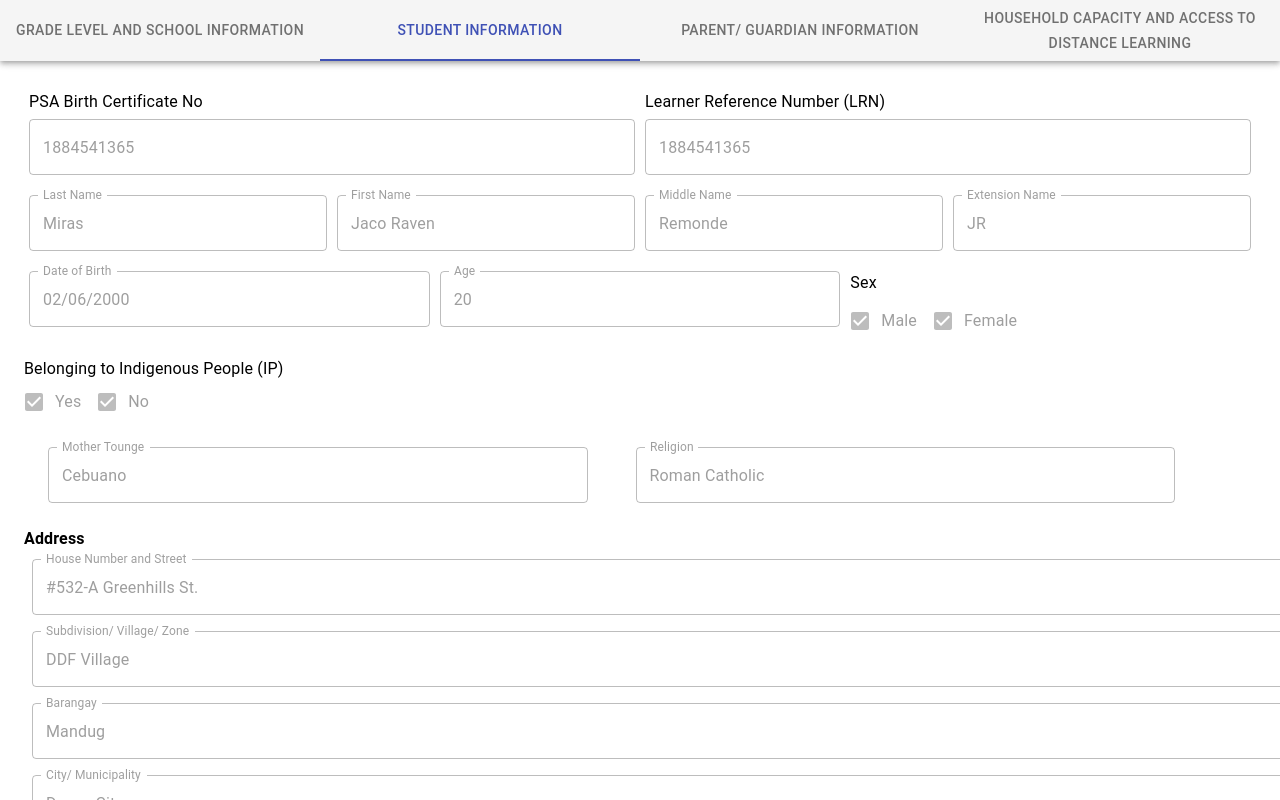
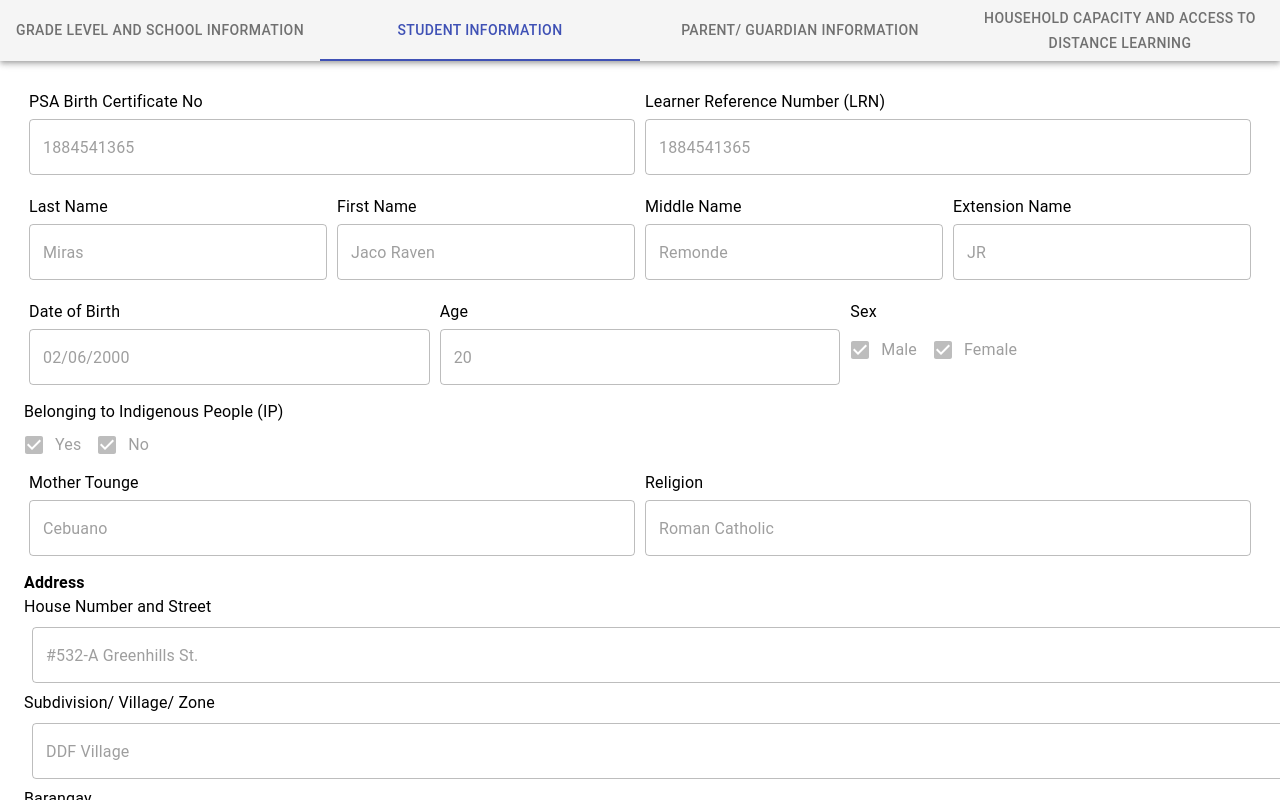
Before and after one commit to nonsense00027/dorshs, a React (Create React App) app: page / in a window 1280 px wide. Both pictures are taken after a click on the tab "STUDENT INFORMATION". Shown: the top 800 px of the page. Built offline with nearby package versions, Linux system fonts and the light colour scheme.

Commit message:
Dashboard completed

```diff
--- a/src/pages/Student/Dashboard/ParentInfo.js
+++ b/src/pages/Student/Dashboard/ParentInfo.js
@@ -20,19 +20,18 @@ export default function BasicTextFields() {
 
   return (
     <form className={classes.root} noValidate autoComplete="off">
+
         <div>
-        <p>
-                Father's Fullname
-        </p>
+          <p>Father's Last Name</p>
+        <TextField disabled id="outlined-disabled" defaultValue="Miras" variant="outlined" />
         </div>
         <div>
-        <TextField disabled id="outlined-disabled" label="Father's Last name" defaultValue="Miras" variant="outlined" />
+          <p>Father's First Name</p>
+        <TextField disabled id="outlined-disabled" defaultValue="Conrado" variant="outlined" />
         </div>
         <div>
-        <TextField disabled id="outlined-disabled" label="Father's First name" defaultValue="Conrado" variant="outlined" />
-        </div>
-        <div>
-        <TextField disabled id="outlined-disabled" label="Father's Middle name" defaultValue="Serban" variant="outlined" />
+          <p>Father's Middle Name</p>
+        <TextField disabled id="outlined-disabled" defaultValue="Serban" variant="outlined" />
         </div>
         <div>
             <p>
@@ -45,7 +44,11 @@ export default function BasicTextFields() {
             <FormControlLabel disabled control={<Checkbox checked name="checkedE" />} label="Vocational" />
             <FormControlLabel disabled control={<Checkbox checked name="checkedE" />} label="Masters/ Doctorate degree" />
             <FormControlLabel disabled control={<Checkbox checked name="checkedE" />} label="Did not attend school" />
-            <TextField disabled id="outlined-disabled" label="others" defaultValue="others" variant="outlined" />
+            <div>
+
+            <p>others</p>
+            <TextField disabled id="outlined-disabled" defaultValue="others" variant="outlined" />
+            </div>
             </FormGroup>
         <div>
             <p>
@@ -70,7 +73,7 @@ export default function BasicTextFields() {
             <p>
                 Contact Number
             </p>
-            <TextField disabled id="outlined-disabled" label="Contact Number" defaultValue="+639483879921" variant="outlined" />
+            <TextField disabled id="outlined-disabled"  defaultValue="+639483879921" variant="outlined" />
         </div>
         </div>
     </form>
--- a/src/pages/Student/Dashboard/StudentInfo.js
+++ b/src/pages/Student/Dashboard/StudentInfo.js
@@ -8,7 +8,7 @@ import "./Dashboard.css";
 const useStyles = makeStyles((theme) => ({
   root: {
     "& .MuiTextField-root": {
-      margin: theme.spacing(2.5),
+      margin: theme.spacing(1),
       width: "35ch",
     },
   },
@@ -19,7 +19,7 @@ const useStyles = makeStyles((theme) => ({
   textField: {
     "& .MuiTextField-root": {
       width: "60ch",
-      margin: theme.spacing(3),
+      margin: theme.spacing(1),
     },
   },
   address: {
@@ -59,42 +59,42 @@ export default function BasicTextFields() {
       </div>
       <div className="row">
         <div className="col">
+          <p>Last Name</p>
           <TextField
             fullWidth
             disabled
             id="outlined-disabled"
-            label="Last Name"
             defaultValue="Miras"
             variant="outlined"
           />
         </div>
         <div className="col">
+          <p>First Name</p>
           <TextField
             fullWidth
             disabled
             id="outlined-disabled"
-            label="First Name"
             defaultValue="Jaco Raven"
             variant="outlined"
           />
         </div>
 
         <div className="col">
+          <p>Middle Name</p>
           <TextField
             fullWidth
             disabled
             id="outlined-disabled"
-            label="Middle Name"
             defaultValue="Remonde"
             variant="outlined"
           />
         </div>
         <div className="col">
+          <p>Extension Name</p>
           <TextField
             fullWidth
             disabled
             id="outlined-disabled"
-            label="Extension Name"
             defaultValue="JR"
             variant="outlined"
           />
@@ -104,22 +104,22 @@ export default function BasicTextFields() {
       {/* <form className={classes.container} noValidate> */}
       <div className="row">
         <div className="col">
+          <p>Date of Birth</p>
           <TextField
             fullWidth
             disabled
             id="outlined-disabled"
-            label="Date of Birth"
             defaultValue="02/06/2000"
             variant="outlined"
           />
         </div>
 
         <div className="col">
+          <p>Age</p>
           <TextField
             fullWidth
             disabled
             id="outlined-disabled"
-            label="Age"
             defaultValue="20"
             variant="outlined"
           />
@@ -153,76 +153,81 @@ export default function BasicTextFields() {
         />
       </div>
       {/* </form> */}
-      <div className={classes.textField}>
+        <div className="row">
+          <div className="col">
+             <p>Mother Tounge</p>
                <TextField
                 fullWidth
                 disabled
                 id="outlined-disabled"
-          label="Mother Tounge"
                 defaultValue="Cebuano"
                 variant="outlined"
                 />
+          </div>
+          <div className="col">
+            <p>Religion</p>
             <TextField
               fullWidth
               disabled
               id="outlined-disabled"
-          label="Religion"
               defaultValue="Roman Catholic"
               variant="outlined"
               />
             </div>
+          </div>
+
 
       <div className={classes.address}>
         <h4>Address</h4>
         <div>
+          <p>House Number and Street</p>
           <TextField
             fullWidth
             disabled
             id="outlined-disabled"
-            label="House Number and Street"
             defaultValue="#532-A Greenhills St."
             variant="outlined"
           />
+          <p>Subdivision/ Village/ Zone</p>
           <TextField
             fullWidth
             disabled
             id="outlined-disabled"
-            label="Subdivision/ Village/ Zone"
             defaultValue="DDF Village"
             variant="outlined"
           />
+          <p>Barangay</p>
           <TextField
             fullWidth
             disabled
             id="outlined-disabled"
-            label="Barangay"
             defaultValue="Mandug"
             variant="outlined"
           />
         </div>
         <div>
+          <p>City/ Municipality</p>
           <TextField
             fullWidth
             disabled
             id="outlined-disabled"
-            label="City/ Municipality"
             defaultValue="Davao City"
             variant="outlined"
           />
+          <p>Province</p>
           <TextField
             fullWidth
             disabled
             id="outlined-disabled"
-            label="Province"
             defaultValue="Davao Del Sur"
             variant="outlined"
           />
+          <p>Region</p>
           <TextField
             fullWidth
             disabled
             id="outlined-disabled"
-            label="Region"
-            defaultValue="Region"
+            defaultValue="Region 11"
             variant="outlined"
           />
         </div>
```
Lines whose indentation alone changed are shown as unchanged.
